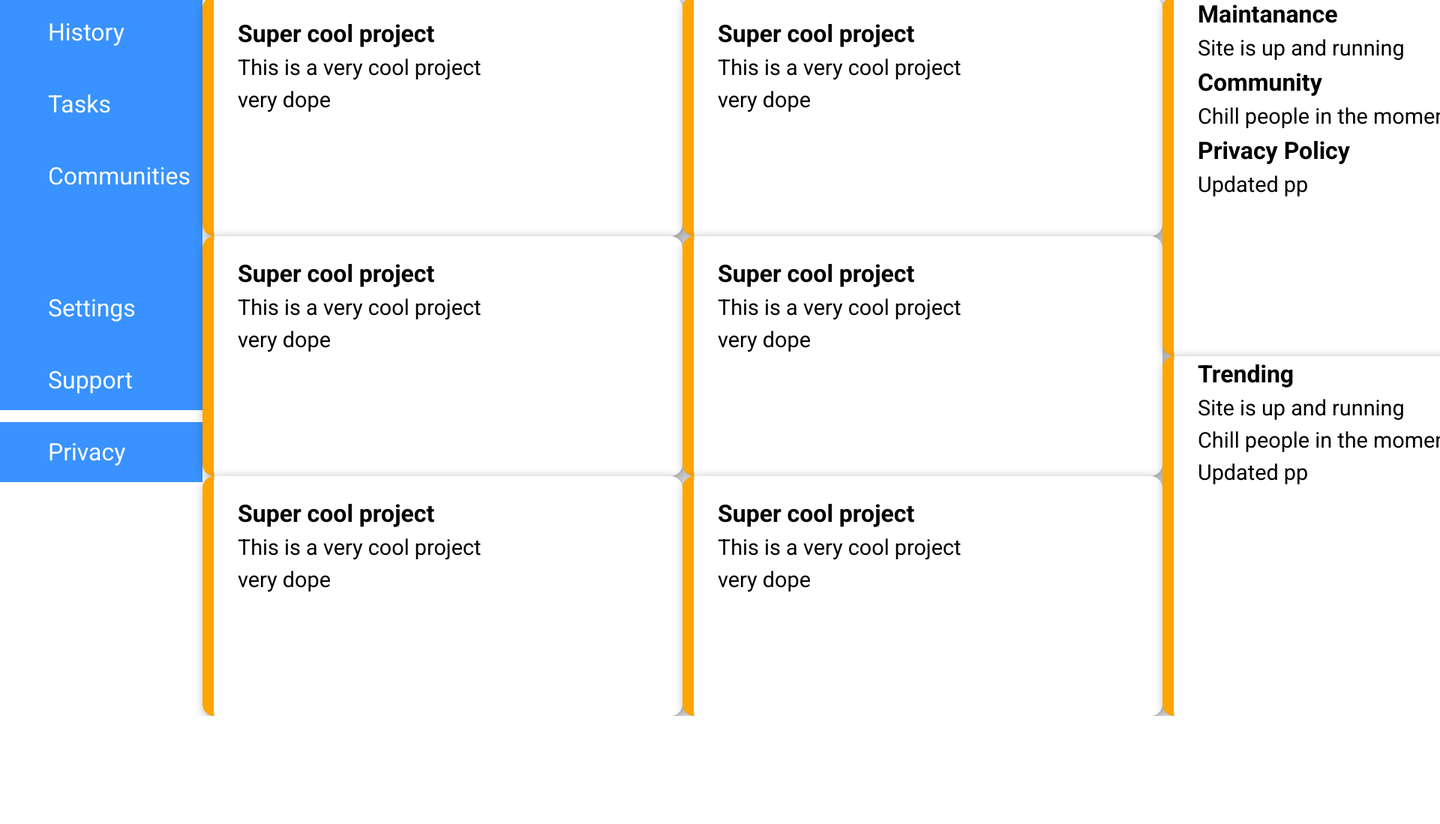
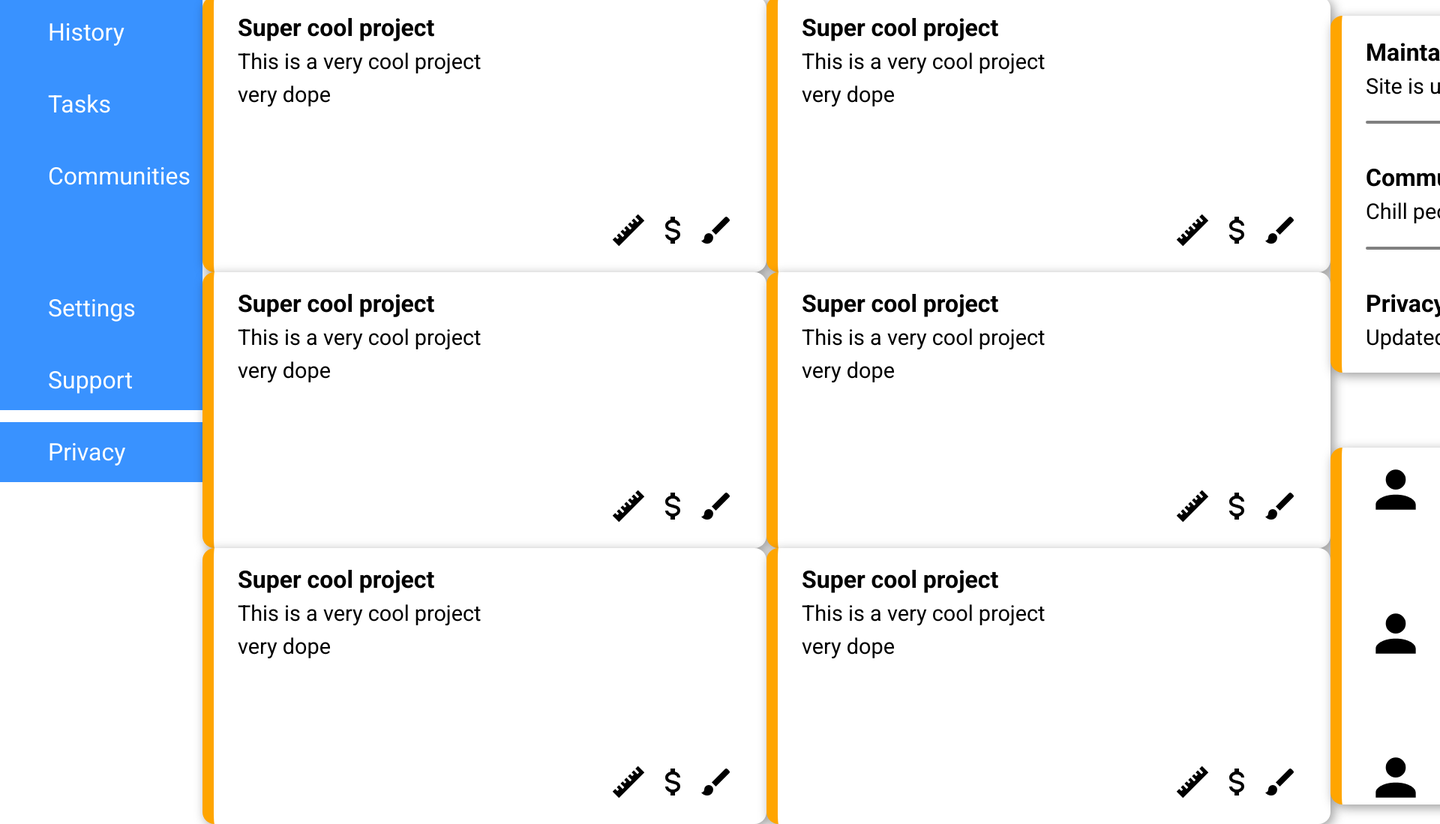
Before and after one commit to Markussan456/AdminDashboard, a plain HTML site: page index.html in a window 1280 px wide. Shown: the part 333-1432 px from the top of the page at 75% size, 1920 px wide, since content can reach past the window. Before the commit the page ends 1288 px from the top, so only its background shows below. Drawn offline with Linux system fonts and the light colour scheme; a web font is replaced by a local one.

Commit message:
Add customised styling to main container

```diff
--- a/index.html
+++ b/index.html
@@ -51,48 +51,82 @@
         <span class="boldy">Super cool project</span>
         <p>This is a very cool project <br>
         very dope</p>
+         <div class="iconscon">
+            <img class="ikon" src="./iconsetc/ruler.svg" alt="">
+            <img  class="ikon" src="./iconsetc/currency-usd.svg" alt="">
+            <img  class="ikon" src="./iconsetc/brush.svg" alt="">
+        </div>
     </div>
       <div class="projectdiv first">
         <span class="boldy">Super cool project</span>
         <p>This is a very cool project <br>
         very dope</p>
+         <div class="iconscon">
+            <img class="ikon" src="./iconsetc/ruler.svg" alt="">
+            <img  class="ikon" src="./iconsetc/currency-usd.svg" alt="">
+            <img  class="ikon" src="./iconsetc/brush.svg" alt="">
+        </div>
     </div>
       <div class="projectdiv second">
         <span class="boldy">Super cool project</span>
         <p>This is a very cool project <br>
         very dope</p>
+         <div class="iconscon">
+            <img class="ikon" src="./iconsetc/ruler.svg" alt="">
+            <img  class="ikon" src="./iconsetc/currency-usd.svg" alt="">
+            <img  class="ikon" src="./iconsetc/brush.svg" alt="">
+        </div>
     </div>
       <div class="projectdiv third">
         <span class="boldy">Super cool project</span>
         <p>This is a very cool project <br>
         very dope</p>
+         <div class="iconscon">
+            <img class="ikon" src="./iconsetc/ruler.svg" alt="">
+            <img  class="ikon" src="./iconsetc/currency-usd.svg" alt="">
+            <img  class="ikon" src="./iconsetc/brush.svg" alt="">
+        </div>
     </div>
       <div class="projectdiv fourth">
         <span class="boldy">Super cool project</span>
         <p>This is a very cool project <br>
         very dope</p>
+         <div class="iconscon">
+            <img class="ikon" src="./iconsetc/ruler.svg" alt="">
+            <img  class="ikon" src="./iconsetc/currency-usd.svg" alt="">
+            <img  class="ikon" src="./iconsetc/brush.svg" alt="">
+        </div>
     </div>
       <div class="projectdiv fifth">
         <span class="boldy">Super cool project</span>
         <p>This is a very cool project <br>
         very dope</p>
+        <div class="iconscon">
+            <img class="ikon" src="./iconsetc/ruler.svg" alt="">
+            <img  class="ikon" src="./iconsetc/currency-usd.svg" alt="">
+            <img  class="ikon" src="./iconsetc/brush.svg" alt="">
+        </div>
     </div>
     <div class="rightcontainer">
   <div class="mainside firstright">
         <span class="boldy">Maintanance</span>
         <p>Site is up and running</p>
+        <div class="line"></div>
         <span class="boldy">Community</span>
         <p>Chill people in the moment</p>
+         <div class="line"></div>
         <span class="boldy">Privacy Policy</span>
         <p>Updated pp</p>
     </div>
      <div class="mainside secondright">
-        <span class="boldy">Trending</span>
-        <p>Site is up and running</p>
+        <span class="boldy tren">Coolest People</span>
+        <div class="contpfp">
+  <img class="pfpikon" src="./iconsetc/account.svg" alt=""><div class="boldy namez pirm">@Anna</div>
+        <img class="pfpikon" src="./iconsetc/account.svg" alt=""><span class="boldy namez otr">@Hanna</span>
+        <img class="pfpikon" src="./iconsetc/account.svg" alt=""><span class="boldy namez tres">@John</span>
 
-        <p>Chill people in the moment</p>
+        </div>
 
-        <p>Updated pp</p>
     </div>
     </div>
 
--- a/styles.css
+++ b/styles.css
@@ -1,14 +1,18 @@
 /* Box sizing reset */
 *, *::before, *::after {
   box-sizing: border-box;
+
 }
 
 /* Remove default margins and padding */
 body, h1, h2, h3, h4, h5, h6, p, figure, blockquote, dl, dd {
   margin: 0;
   padding: 0;
+
 }
-
+html{
+  overflow: hidden;
+}
 /* Set default body styles */
 body {
   font-family: "Roboto", sans-serif;
@@ -79,26 +83,43 @@ input, button, textarea, select {
     grid-template-rows: 0.3fr 1fr 1fr 1fr;
     background-color: whitesmoke;
 
+
+}
+.iconscon{
+display: grid;
+  height: 100%;
+  width: 25%;
+  grid-template-columns: 1fr 1fr 1fr;
+  justify-self: end;
+  margin-bottom: 2rem;
+  margin-right: 2rem;
+}
+.ikon{
+  width: 3rem;
+  height: 3rem;
 }
 #yurproj, #announcements{
 justify-self: start;
 align-self: flex-end;
 font-size: 2rem;
 font-weight: bold;
-margin-left: 7rem;
+margin-left: 2rem;
+}
+#yurproj{
+  margin-left: 4rem;
 }
 .projectdiv{
   align-self: center;
   justify-self: center;
 
-  height: 20rem;
-  width: 40rem;
+  height: 23rem;
+  width: 47rem;
   border-radius: 1rem;
   background-color: white;
   box-shadow: 4px 4px 15px rgba(0, 0, 0, 0.4);
   border-left: 15px solid orange;
   display: grid;
-  grid-template-rows: 0.3fr 1fr;
+  grid-template-rows: 0.3fr 1fr 0.3fr;
   padding-left: 2rem;
 }
 .mainside p {
@@ -112,13 +133,56 @@ font-size: 1.8rem;
   padding-left: 2rem;
 align-self: center;
   justify-self: center;
-  height: 30rem;
+  height: 90%;
   width: 28rem;
   border-radius: 1rem;
   background-color: white;
   box-shadow: 4px 4px 15px rgba(0, 0, 0, 0.4);
   border-left: 15px solid orange;
+
 }
+.pfpikon{
+  height: 5rem;
+  width: 5rem;
+
+}
+.namez{
+  height: 2rem;
+  align-self: center;
+  grid-column: 2/-1;
+}
+.pirm{
+position: relative;
+top: 1rem;
+ height: 5rem;
+}
+.otr{
+  position: relative;
+top: 1rem;
+ height: 5rem;
+
+}
+.tres{
+  position: relative;
+top: 1rem;
+ height: 5rem;
+}
+.tren{
+  position: absolute;
+  bottom: 37rem;
+}
+.contpfp{
+  margin-top: 1rem;
+  position: relative;
+  align-items: center;
+  height: 25rem;
+  row-gap: 7rem;
+display: grid;
+grid-template-columns: 1fr 2fr;
+grid-template-rows: 1fr 1fr 1fr;
+
+}
+
 .boldy{
   font-size: 2rem;
   font-weight: bold;
@@ -141,6 +205,12 @@ grid-row: 2/3;
 .fourth{
   grid-row: 4/5;
 }
+.line{
+  margin-right: 2rem;
+ height: 1px;
+  border: 2px grey solid;
+  border-radius: 1rem;
+}
 .fifth{
   grid-row: 4/5;
   grid-column: 2/3;
@@ -150,9 +220,12 @@ grid-row: 2/3;
   display: grid;
   grid-template-rows: repeat(4,1fr);
   justify-content: start;
+  gap: 3rem;
 }
 .firstright{
   grid-row: 1/3;
+  display: grid;
+
 }
 .secondright{
   grid-row: 3/-1;
```
Also changed, not shown: iconsetc/account.svg (added), iconsetc/bell-badge.svg (added), iconsetc/brush.svg (added), iconsetc/currency-usd.svg (added), iconsetc/magnify.svg (added), iconsetc/ruler.svg (added), 6 other files.
